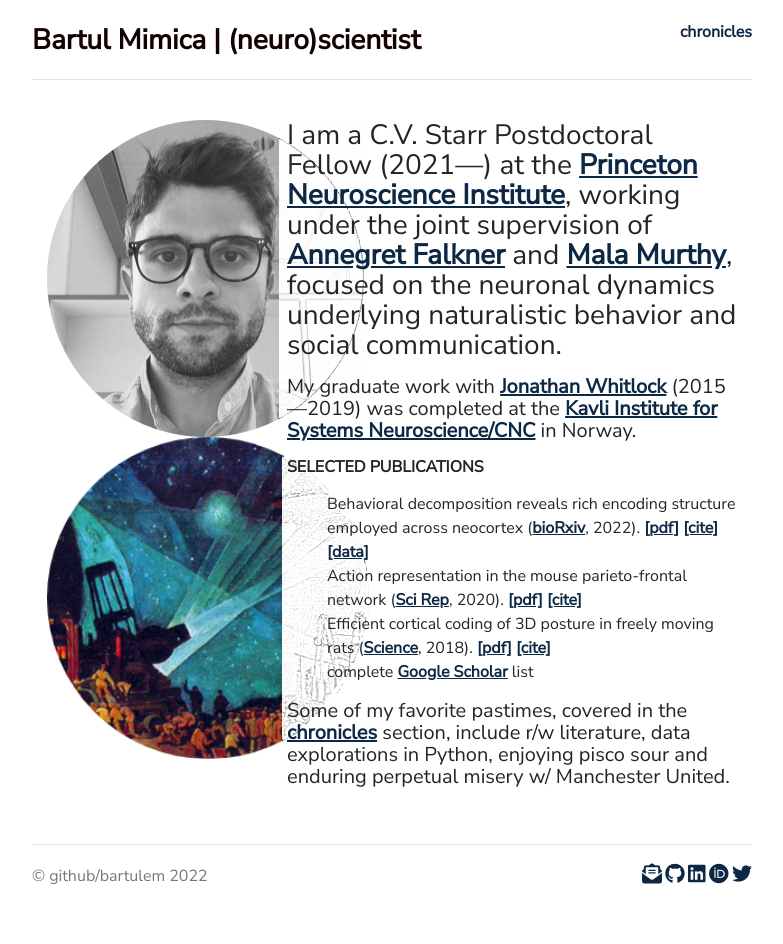
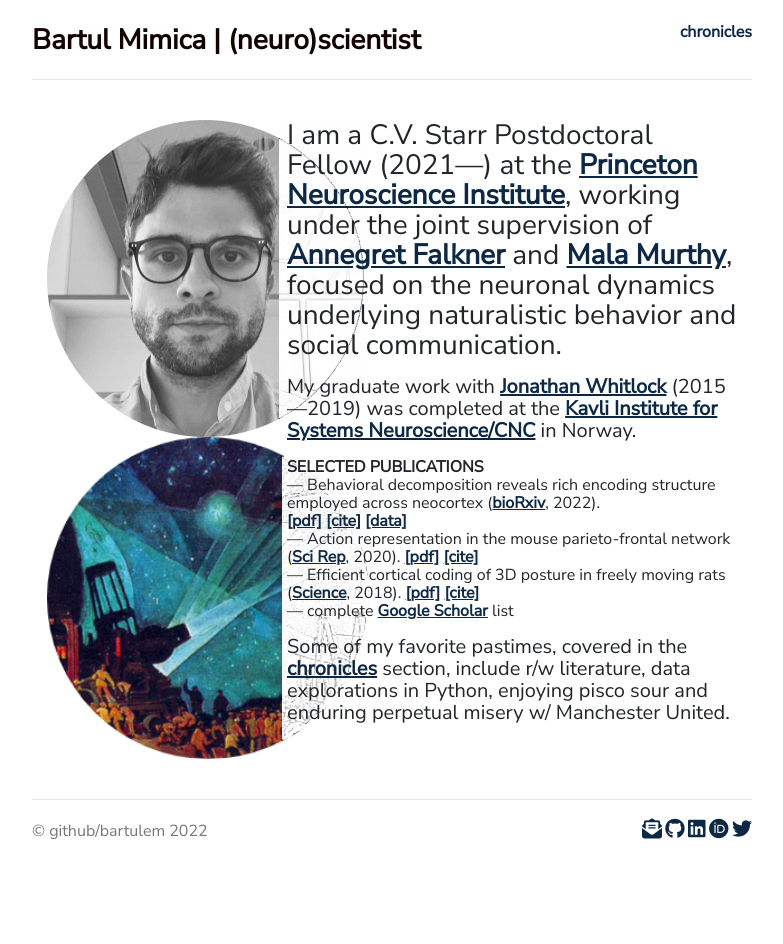
Before and after one commit to bartulem/bartulem.github.io, a Jekyll site: the page built from index.html, in a window 1280 px wide. Shown: the whole page, without its empty margins (248-1031 px from the left). Built offline with Jekyll 4.4.1, drawn with Linux system fonts in a browser that asks for light colours; nearby versions of some CDN libraries; comment, search, counter and statistics services are not loaded; a style sheet for code colours, icons or effects is not loaded; after the commit the page ends 900 px from its top, so only the background shows below that.

Commit message:
change pubs layout v11

```diff
--- a/index.html
+++ b/index.html
@@ -16,12 +16,11 @@
 
 	<p>My graduate work with <a style= "text-decoration: underline" target="_blank" href="https://www.whitlocklab.org/">Jonathan Whitlock</a> (2015—2019) was completed at the <a style= "text-decoration: underline" target="_blank" href="https://www.ntnu.edu/kavli">Kavli Institute for Systems Neuroscience/CNC</a> in Norway.</p>
 
-	<p align="left" class="publications"> <b>SELECTED PUBLICATIONS</b> <br/>
-	<ul list-style-type="—">
-	<li>Behavioral decomposition reveals rich encoding structure employed across neocortex (<a href="https://www.biorxiv.org/content/10.1101/2022.02.08.479515v2" target="_blank"><u>bioRxiv</u></a>, 2022). <a href="/files/MTBFDW_2022_bioRxiv.pdf" target="_blank"><u>[pdf]</u></a> <a href="files/mimica2022.bib" download><u>[cite]</u></a> <a href="https://figshare.com/articles/dataset/Rat_3D_Tracking_E-Phys_KISN_2020_Dataset/17903834" target="_blank"><u>[data]</u></a> <a class="altmetric-embed" data-badge-popover="right" data-badge-type="4" data-doi="10.1101/2022.02.08.479515" data-hide-no-mentions="false"></a>
-	<li>Action representation in the mouse parieto-frontal network (<a href="https://www.nature.com/articles/s41598-020-62089-6?error=cookies_not_supported&code=e0a538d4-9569-4b30-b2d1-d78d1c8e03b3" target="_blank"><u>Sci Rep</u></a>, 2020). <a href="/files/tombaz2020_scireports.pdf" target="_blank"><u>[pdf]</u></a> <a href="files/tombaz2020.bib" download><u>[cite]</u></a> <a class="altmetric-embed" data-badge-popover="right" data-badge-type="4" data-doi="10.1038/s41598-020-62089-6" data-hide-no-mentions="true"></a>
-	<li>Efficient cortical coding of 3D posture in freely moving rats (<a href="https://science.sciencemag.org/content/362/6414/584" target="_blank"><u>Science</u></a>, 2018). <a href="files/mimica2018_science.pdf" target="_blank"><u>[pdf]</u></a> <a href="/files/mimica2018.bib" download><u>[cite]</u></a> <a class="altmetric-embed" data-badge-popover="right" data-badge-type="4" data-doi="10.1126/science.aau2013" data-hide-no-mentions="true"></a>
-	<li>complete <a href="https://scholar.google.no/citations?user=aUeOyr8AAAAJ&hl=en" target="_blank"><u>Google Scholar</u></a> list</ul></p>
+	<p align="left" class="publications"> <b>SELECTED PUBLICATIONS</b>
+	<br/> — Behavioral decomposition reveals rich encoding structure employed across neocortex (<a href="https://www.biorxiv.org/content/10.1101/2022.02.08.479515v2" target="_blank"><u>bioRxiv</u></a>, 2022). <br/> <a href="/files/MTBFDW_2022_bioRxiv.pdf" target="_blank"><u>[pdf]</u></a> <a href="files/mimica2022.bib" download><u>[cite]</u></a> <a href="https://figshare.com/articles/dataset/Rat_3D_Tracking_E-Phys_KISN_2020_Dataset/17903834" target="_blank"><u>[data]</u></a> <a class="altmetric-embed" data-badge-popover="right" data-badge-type="4" data-doi="10.1101/2022.02.08.479515" data-hide-no-mentions="false"></a>
+	<br/> — Action representation in the mouse parieto-frontal network (<a href="https://www.nature.com/articles/s41598-020-62089-6?error=cookies_not_supported&code=e0a538d4-9569-4b30-b2d1-d78d1c8e03b3" target="_blank"><u>Sci Rep</u></a>, 2020). <a href="/files/tombaz2020_scireports.pdf" target="_blank"><u>[pdf]</u></a> <a href="files/tombaz2020.bib" download><u>[cite]</u></a> <a class="altmetric-embed" data-badge-popover="right" data-badge-type="4" data-doi="10.1038/s41598-020-62089-6" data-hide-no-mentions="true"></a>
+	<br/> — Efficient cortical coding of 3D posture in freely moving rats (<a href="https://science.sciencemag.org/content/362/6414/584" target="_blank"><u>Science</u></a>, 2018). <a href="files/mimica2018_science.pdf" target="_blank"><u>[pdf]</u></a> <a href="/files/mimica2018.bib" download><u>[cite]</u></a> <a class="altmetric-embed" data-badge-popover="right" data-badge-type="4" data-doi="10.1126/science.aau2013" data-hide-no-mentions="true"></a>
+	<br/> — complete <a href="https://scholar.google.no/citations?user=aUeOyr8AAAAJ&hl=en" target="_blank"><u>Google Scholar</u></a> list</p>
 
 	<p>Some of my favorite pastimes, covered in the <a style= "text-decoration: underline" href="https://bartulem.github.io/chronicles/">chronicles</a> section, include r/w literature, data explorations in Python, enjoying pisco sour and enduring perpetual misery w/ Manchester United.</p>
 	</div>
```
